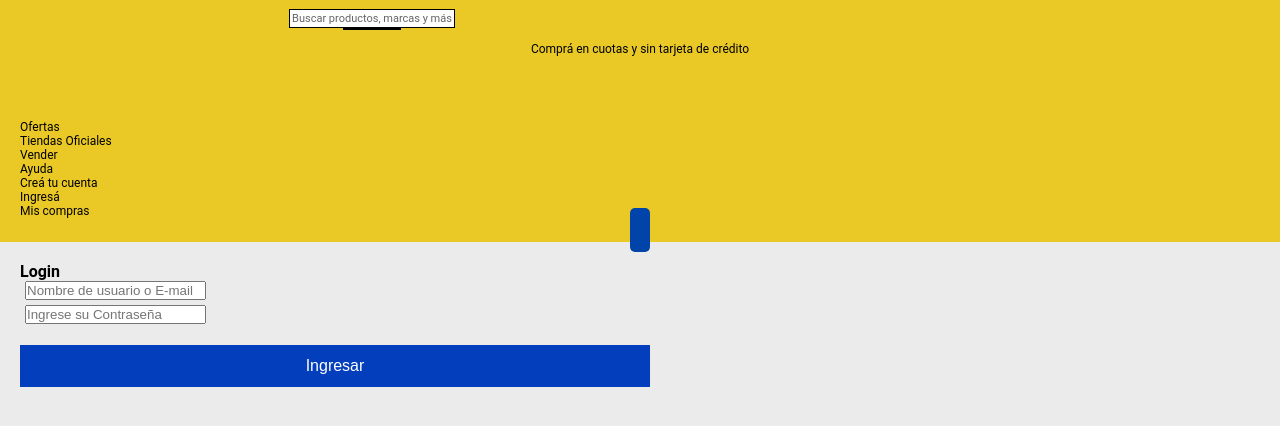
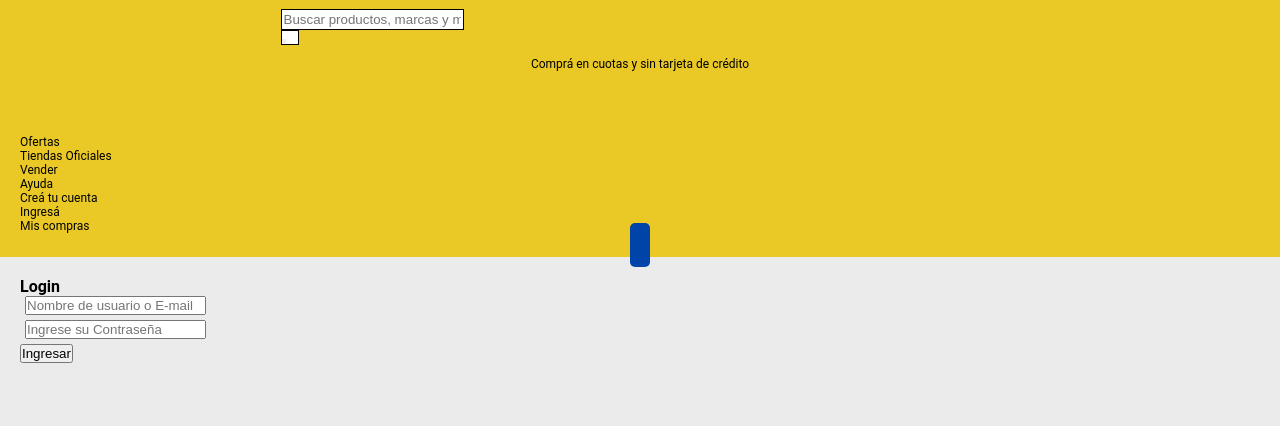
Before and after one commit to Guasonwrg/MercadoLiebre, a website: page views/login.html in a window 1280 px wide. Shown: the part 236-662 px from the top of the page. Drawn offline with Linux system fonts and the light colour scheme.

Commit message:
Update login.html

```diff
--- a/views/login.html
+++ b/views/login.html
@@ -13,9 +13,11 @@
         <div class="logo">
             <img src="/images/logo-mercado-liebre.svg" alt="Logo de MercadoLiebre">
         </div>
-        <div class="form" action="#" method="GET">
-            <div class="input">Buscar productos, marcas y más</div>
-            <div class="submit"><i class="fa fa-search"></i></div>
+        <div class="form">
+          <form action="#" method="GET">
+            <input class="input" type="text" placeholder="Buscar productos, marcas y más">
+            <div class="submit"><button class="fa fa-search"></button></div>
+        </form>
         </div>
         <p><i class="fas fa-hand-holding-usd"></i>Comprá en cuotas y sin tarjeta de crédito</p>
     </div>
@@ -27,8 +29,8 @@
             <li><a href="#">Ayuda</a></li>
         </ul>
         <ul>
-            <li><a href="/register">Creá tu cuenta</a></li>
-            <li><a href="/login">Ingresá <i class="fas fa-sign-in-alt"></i></a></li>
+            <li><a href="register.html">Creá tu cuenta</a></li>
+            <li><a href="login.html">Ingresá <i class="fas fa-sign-in-alt"></i></a></li>
             <li><a href="#">Mis compras <i class="fas fa-shopping-basket"></i></a></li>
         </ul>
     </nav>
@@ -42,7 +44,7 @@
     <h4>Login</h4>
     <input class="controls" type="text" name="nombre" id="nombre" placeholder="Nombre de usuario o E-mail">
     <input class="controls" type="password" name="password" id="password" placeholder="Ingrese su Contraseña">
-    <input class="botons" type="submit" value="Ingresar">
+    <input class="botons-login" type="submit" value="Ingresar">
   </div>
   </section>
 </body>
```
